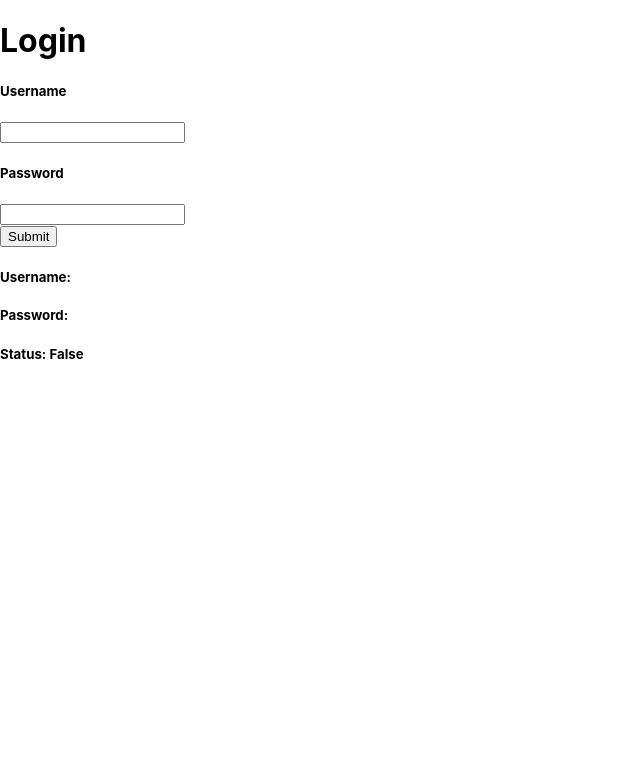
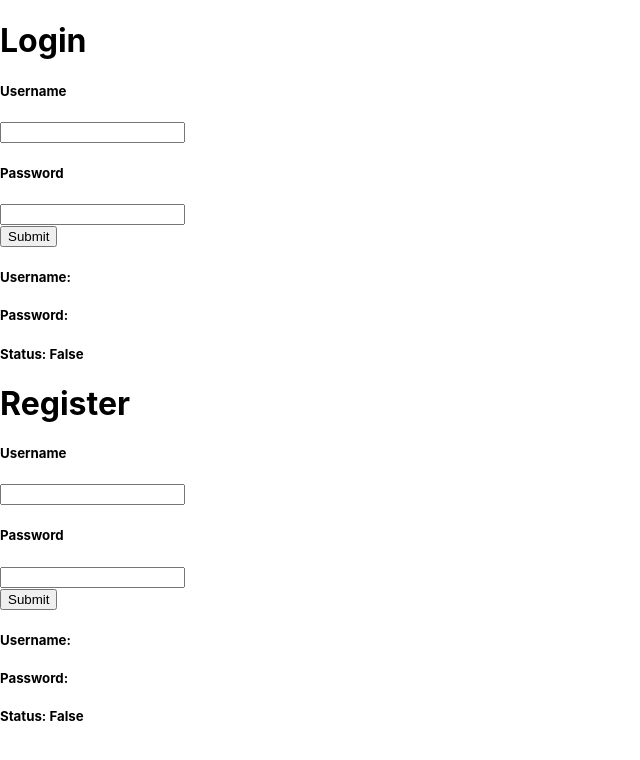
Before and after one commit to starship-z/React-Login, a React (Create React App) app in the folder client/: page / in a window 1280 px wide. Shown: the top 760 px of the page, without its empty margins (0-640 px from the left). Built offline with nearby package versions, Linux system fonts and the light colour scheme; the HTML template or start-up script is replaced by a standard one.

Commit message:
Add Register

```diff
--- a/client/src/App.js
+++ b/client/src/App.js
@@ -1,9 +1,11 @@
 import Login from "./components/Login"
+import Register from "./components/Register"
 
 function App() {
   return (
     <div>
       <Login />
+      <Register />
     </div>
   );
 }
--- /dev/null
+++ b/client/src/components/Register.js
@@ -0,0 +1,37 @@
+import React, {useState} from 'react'
+
+function Register() {
+
+    let [username, setUsername] = useState("");
+    let [password, setPass] = useState("");
+    let [user, setUser] = useState({});
+    // lambda function
+    // variable name
+    // const handleSubmit = (x) => { return x + 1; }
+    const handleSubmit = (e) => {
+        e.preventDefault();
+        setUsername("");
+        setPass("");
+        const new_user = {username: username, password: password, status: true};
+        setUser(new_user);
+    }
+
+    return (
+        <div>
+            <form onSubmit={e => handleSubmit(e)}>
+                <h1>Register</h1>
+                <h5>Username</h5>
+                <input type="text" value={username} onChange={e => setUsername(e.target.value)}></input>
+                <h5>Password</h5>
+                <input type="password" value={password} onChange={e=> setPass(e.target.value)}></input>
+                <br></br>
+                <button type="submit">Submit</button>
+            </form>
+            <h5>Username: {user.username}</h5>
+            <h5>Password: {user.password}</h5>
+            <h5>Status: {user.status ? "True" : "False"}</h5>
+        </div>
+    )
+}
+
+export default Register;
```
